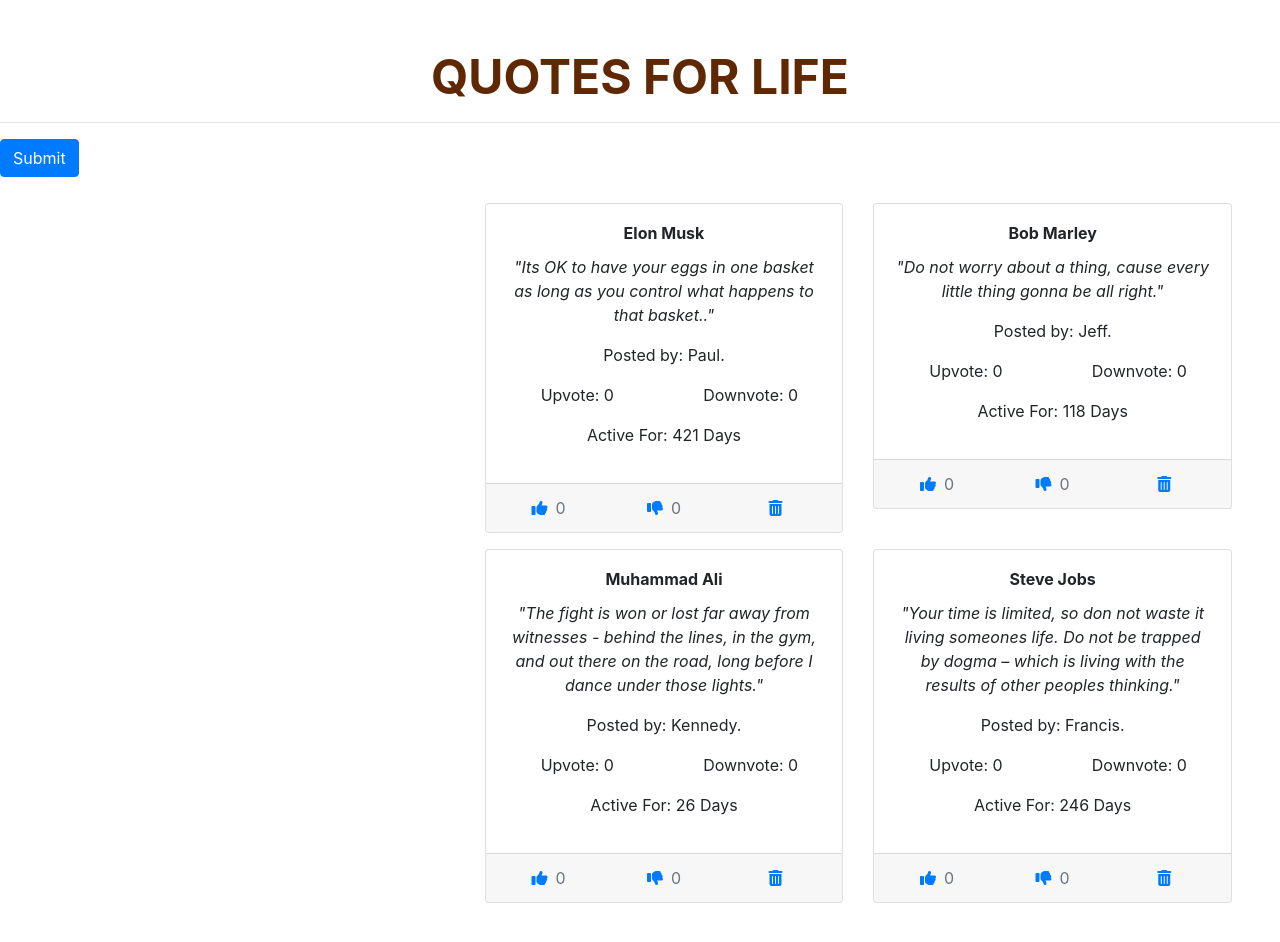
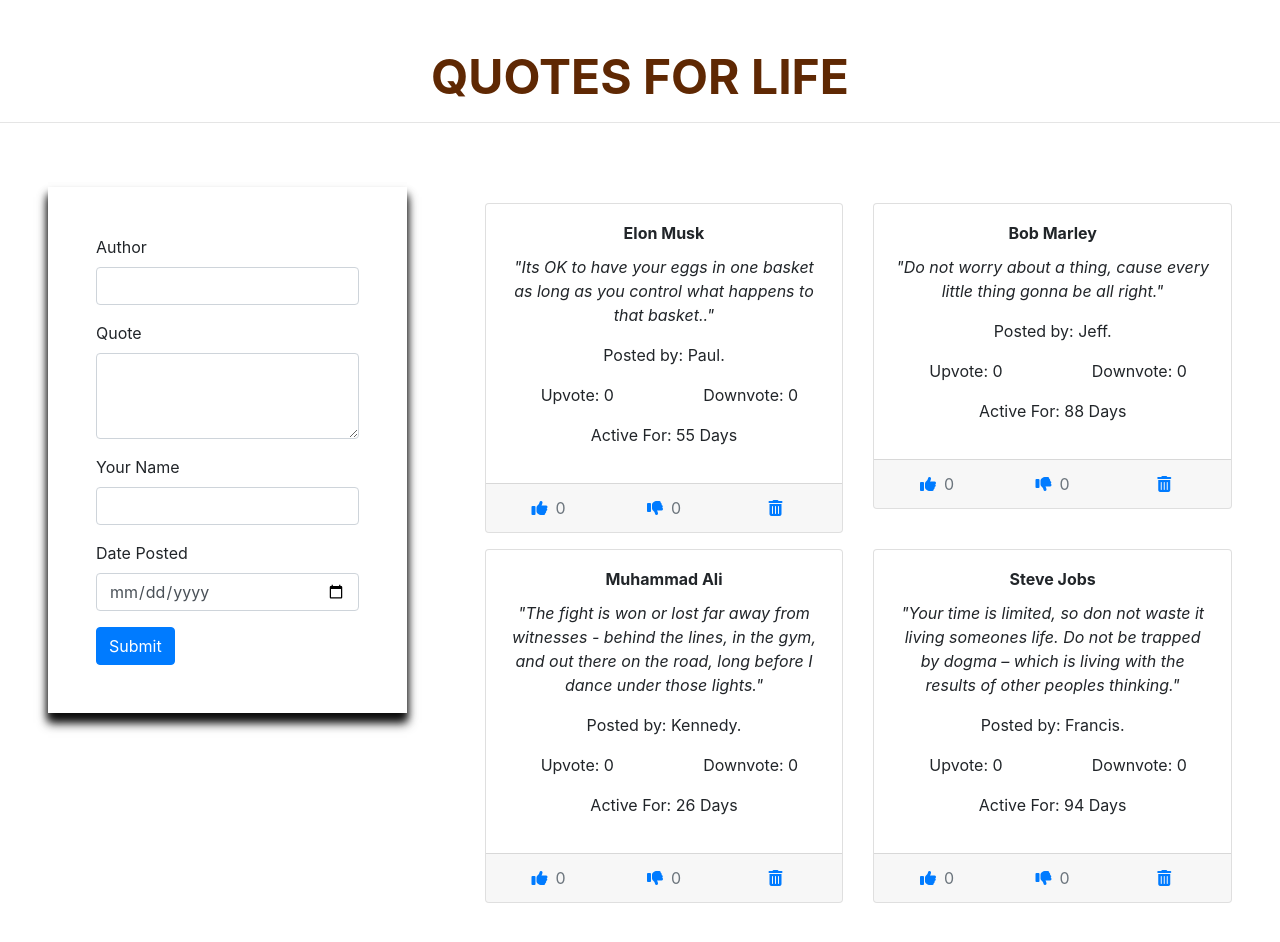
Before and after one commit to Jeff-Mwai/quotes-app, an Angular app: page / in a window 1280 px wide. Shown: the top 942 px of the page. Built offline with nearby package versions, Linux system fonts and the light colour scheme.

Commit message:
updated card and date structure details

```diff
--- a/src/app/component/cards/cards.component.ts
+++ b/src/app/component/cards/cards.component.ts
@@ -8,10 +8,10 @@
 })
 export class CardsComponent implements OnInit {
   quotes = [
-    new Quote('Paul', 'Elon Musk', 'Its OK to have your eggs in one basket as long as you control what happens to that basket.', new Date('2019/8/4')),
-    new Quote('Jeff', 'Bob Marley', 'Do not worry about a thing, cause every little thing gonna be all right', new Date('2020/6/2')),
+    new Quote('Paul', 'Elon Musk', 'Its OK to have your eggs in one basket as long as you control what happens to that basket.', new Date('2020/8/4')),
+    new Quote('Jeff', 'Bob Marley', 'Do not worry about a thing, cause every little thing gonna be all right', new Date('2020/7/2')),
     new Quote('Kennedy', 'Muhammad Ali', 'The fight is won or lost far away from witnesses - behind the lines, in the gym, and out there on the road, long before I dance under those lights', new Date('2020/9/2')),
-    new Quote('Francis', 'Steve Jobs', 'Your time is limited, so don not waste it living someones life. Do not be trapped by dogma – which is living with the results of other peoples thinking', new Date('2020/1/26'))
+    new Quote('Francis', 'Steve Jobs', 'Your time is limited, so don not waste it living someones life. Do not be trapped by dogma – which is living with the results of other peoples thinking', new Date('2020/6/26'))
 
 
   ]
--- a/src/app/component/form/form.component.html
+++ b/src/app/component/form/form.component.html
@@ -1,7 +1,7 @@
 
 
 
-<!-- <div class="my-form mt-5 ml-5 p-5">
+<div class="my-form mt-5 ml-5 p-5">
   <div class="form-group">
     <label for="exampleInputEmail1">Author</label>
     <input type="email" class="form-control" [(ngModel)]="author">
@@ -17,5 +17,5 @@
    <div class="form-group">
     <label for="exampleInputEmail1">Date Posted</label>
     <input type="date" class="form-control" [(ngModel)]="date">
-  </div> -->
+  </div>
   <button type="submit" (click)="onSubmit()" class="btn btn-primary">Submit</button>
```
